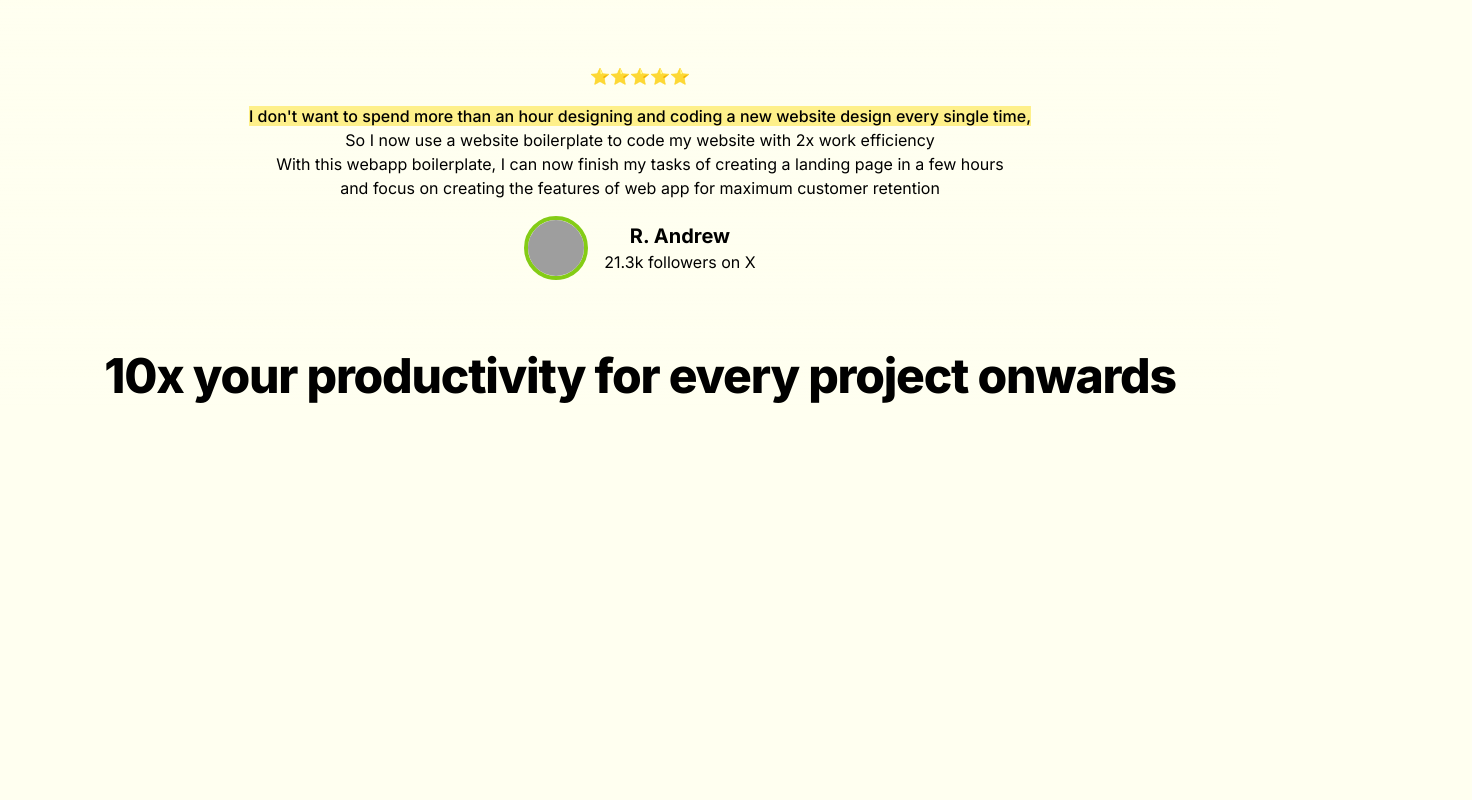
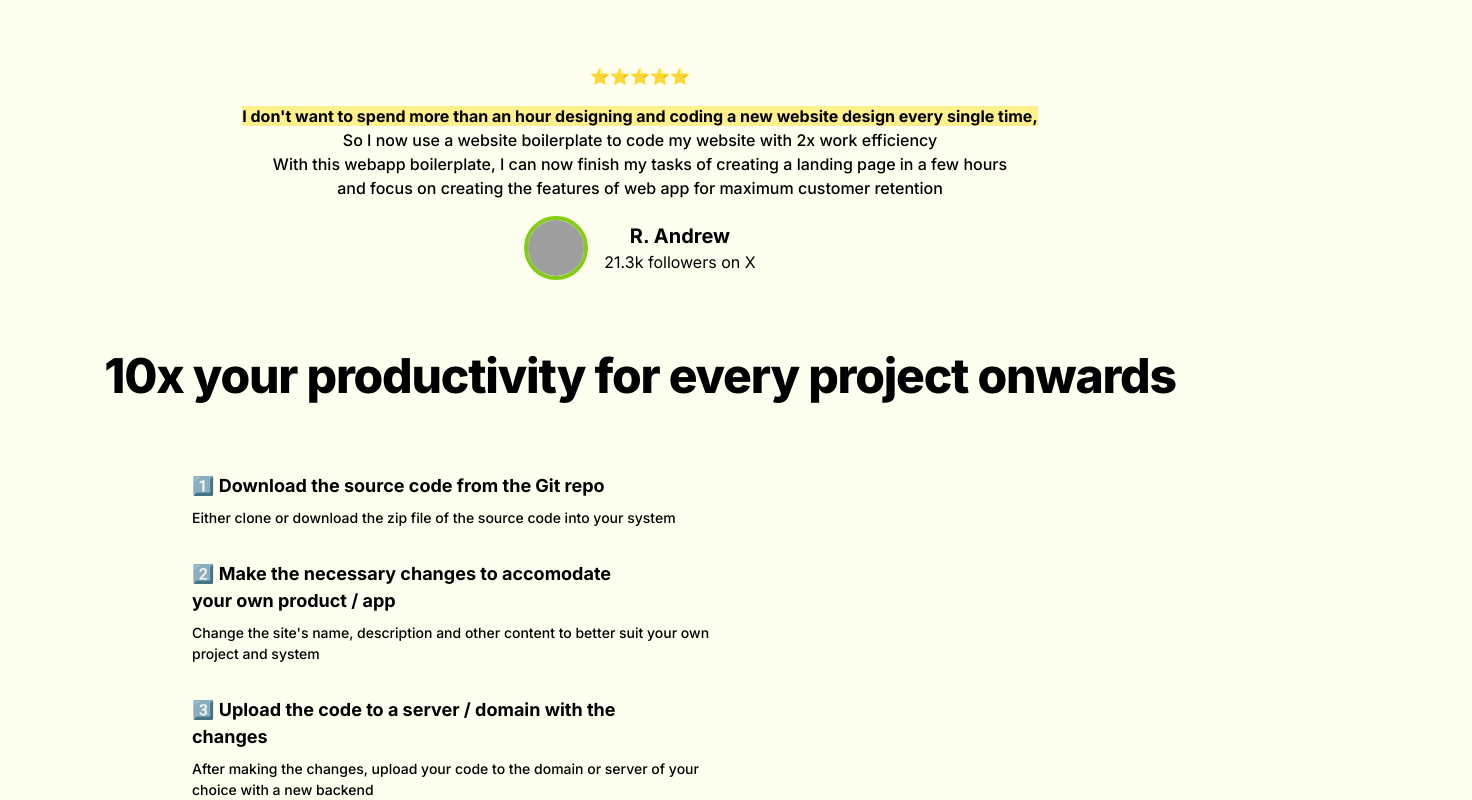
Before and after one commit to Aby-ss/webapp-boilerplate, a Next.js app in the folder webapp-boilerplate/: page / in a window 1280 px wide. Shown: the part 1248-2048 px from the top of the page, 1472 px wide, since content can reach past the window. Before the commit the page ends 1653 px from the top, so only its background shows below. Built offline with nearby package versions, Linux system fonts and the light colour scheme; grey boxes are pictures that could not be loaded.

Commit message:
[feat] Added product detailed list walkthrough

```diff
--- a/webapp-boilerplate/src/app/page.js
+++ b/webapp-boilerplate/src/app/page.js
@@ -51,8 +51,8 @@ export default function Home() {
 
       <div className="flex flex-col items-center space-y-4 mt-8 absolute top-[160%]">
         <p className="text-center">⭐⭐⭐⭐⭐</p>
-        <p className="text-center">
-          <span className="bg-yellow-200 font-medium">I don't want to spend more than an hour designing and coding a new website design every single time,</span>
+        <p className="text-center font-medium">
+          <span className="bg-yellow-200 font-bold">I don't want to spend more than an hour designing and coding a new website design every single time,</span>
           <br/>
           So I now use a website boilerplate to code my website with 2x work efficiency
           <br/>
@@ -73,6 +73,21 @@ export default function Home() {
         10x your productivity for every project onwards
       </h1>
 
+      <section className="w-full flex flex-col items-start absolute top-[215%] left-[15%] space-y-8">
+        <div>
+          <h2 className="text-[18px] font-bold mb-2 w-[450px]">1️⃣ Download the source code from  the Git repo</h2>
+          <p className="text-[14px] font-medium w-[550px]">Either clone or download the zip file of the source code into your system</p>
+        </div>
+        <div>
+          <h2 className="text-[18px] font-bold mb-2 w-[450px]">2️⃣ Make the necessary changes to accomodate your own product / app</h2>
+          <p className="text-[14px] font-medium w-[550px]">Change the site's name, description and other content to better suit your own project and system</p>
+        </div>
+        <div>
+          <h2 className="text-[18px] font-bold mb-2 w-[450px]">3️⃣ Upload the code to a server / domain with the changes</h2>
+          <p className="text-[14px] font-medium w-[550px]">After making the changes, upload your code to the domain or server of your choice with a new backend</p>
+        </div>
+      </section>
+
     </main>
   );
 }
```
